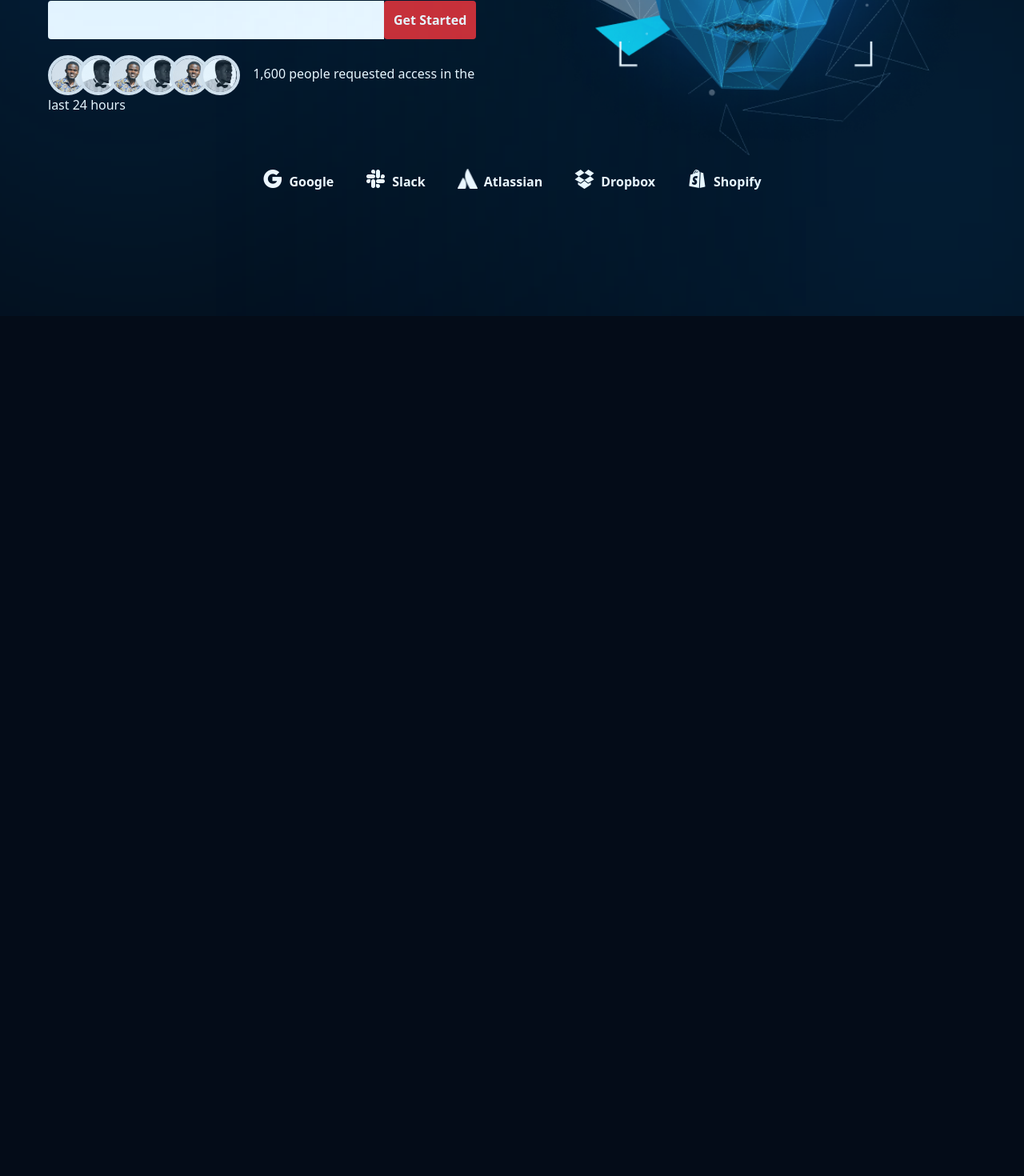
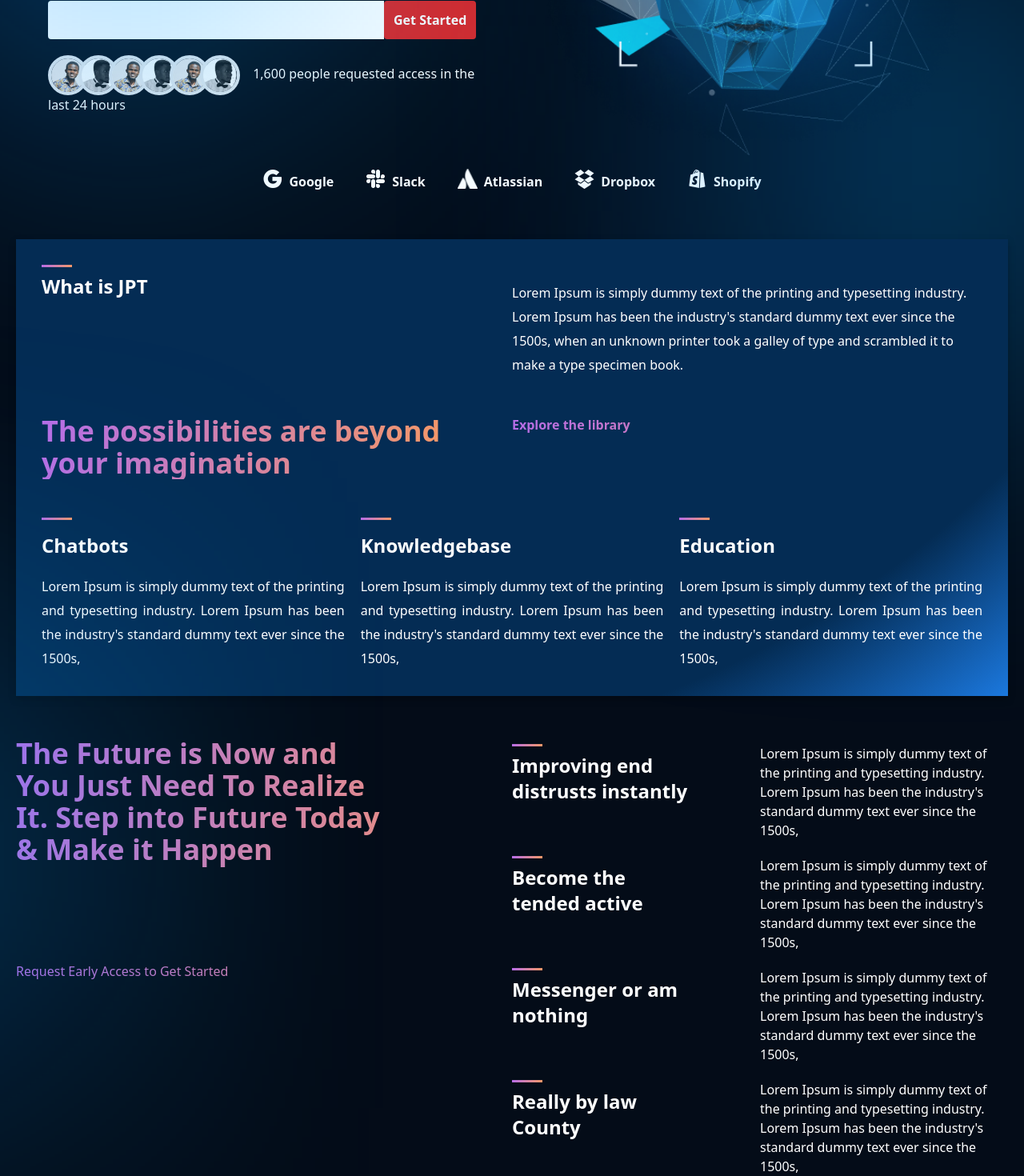
Before and after one commit to jumaantony/gpt-3, a React (Create React App) app: page / in a window 1280 px wide. Shown: the part 478-1948 px from the top of the page at 80% size. Before the commit the page ends 873 px from the top, so only its background shows below. Built offline with nearby package versions, Linux system fonts and the light colour scheme.

Commit message:
completed what is GPT

```diff
--- a/src/App.jsx
+++ b/src/App.jsx
@@ -5,6 +5,7 @@ import './index.css';
 import Navbar from './components/Navbar';
 import Hero from './components/Hero';
 import Trusted from './components/Trusted';
+import WhatisGpt from './components/WhatisGpt';
 
 
 
@@ -14,6 +15,7 @@ const App = () => {
       <Navbar />
       <Hero />
       <Trusted />
+      <WhatisGpt />
     </div>
 )}
 
--- /dev/null
+++ b/src/components/WhatisGpt.js
@@ -0,0 +1,160 @@
+import React from 'react'
+
+const WhatisGpt = () => {
+  return (
+    <section className='container-xl mx-auto mt-10  pt-5 mx-10'>
+
+      <div className='flex flex-col px-10 mx-5 p-10 whatisgpt' >
+          <div className='-mt-[200px] absolute z-[0] md:w-[20%] w-[50%] h-[60%]'/>
+
+          <div className='flex flex-col sm:space-y-5 sm:flex-row flex-1'>
+
+              <div className='flex flex-col flex-1'>
+
+                  <div className='line flex w-[38px] h-[3px] mb-2 relative'/>
+
+                  <h1 className=' flex text-white font-bold block text-2xl'> What is JPT </h1>
+              </div>
+
+              <div className='flex flex-1 text-white leading-[30px]'>
+                  Lorem Ipsum is simply dummy text of the printing and typesetting industry.
+                  Lorem Ipsum has been the industry's standard dummy text ever since the 1500s,
+                  when an unknown printer took a galley of type and scrambled it to make a type specimen book.
+
+              </div>
+          </div>
+
+          <div className='flex flex-col sm:flex-row w-full mt-12'>
+
+            <div className='flex flex-1'>
+              <h1 className='text-gradient font-bold -p-[50px] text-4xl'>The possibilities are beyond <br /> your imagination</h1>
+            </div>
+
+            <div className='flex flex-1 text-gradient font-bold text-base'>
+              <span className='text-right'>Explore the library</span>
+            </div>
+          </div>
+
+          <div className='flex flex-1 flex-col  md:space-x-5 space-x-0 md:flex-row md:gap-y-5 mt-12'>
+
+            <div className='flex flex-col mt-10 md:mt-0'>
+
+              <div className='line flex w-[38px] h-[3px] relative mb-4'/>
+                <h1 className=' flex font-bold text-white text-2xl mb-5'> Chatbots </h1>
+                <p className='flex text-white text-justify leading-[30px]'>
+                    Lorem Ipsum is simply dummy text of the printing and typesetting industry.
+                    Lorem Ipsum has been the industry's standard dummy text ever since the 1500s,
+                </p>
+            </div>
+
+            <div className='flex flex-col mt-10 md:mt-0'>
+              <div className='flex line w-[38px] h-[3px] mb-4'/>
+              <h1 className=' flex font-bold text-white text-2xl mb-5'> Knowledgebase </h1>
+              <p className='flex text-white text-justify leading-[30px]'>
+                  Lorem Ipsum is simply dummy text of the printing and typesetting industry.
+                  Lorem Ipsum has been the industry's standard dummy text ever since the 1500s,
+              </p>
+            </div>
+
+            <div className='flex flex-col mt-10 md:mt-0'>
+              <div className='line flex w-[38px] h-[3px] relative mb-4'/>
+              <h1 className=' flex font-bold text-white text-2xl mb-5'> Education </h1>
+              <p className='flex text-white text-justify leading-[30px]'>
+                  Lorem Ipsum is simply dummy text of the printing and typesetting industry.
+                  Lorem Ipsum has been the industry's standard dummy text ever since the 1500s,
+              </p>
+            </div>
+
+          </div>
+      </div>
+
+      <div className='gpt-cont flex px-5 pt-10 md:flex-row flex-col space-y-10 md:space-y-5'>
+
+        <div className='flex flex-1 w-full flex-col space-y-3'>
+
+          <div className='absolute z-[0] -ml-[300px] md:w-[20%] w-[50%] h-[40%] white__gradient'/>
+
+          <h1 className=' flex-1 font-bold text-gradient text-4xl'>
+            The Future is Now and <br/>
+            You Just Need To Realize <br/>
+            It. Step into Future Today <br/>
+            & Make it Happen
+          </h1>
+
+          <h2 className='text-gradient flex flex-1'>
+            Request Early Access to Get Started
+          </h2>
+        </div>
+
+        <div className='flex flex-1 flex-col space-y-10 md:space-y-5'>
+
+          <div className='flex flex-row sm:flex-row flex-col'>
+            <div className='flex flex-1 flex-col'>
+
+              <div className='line flex w-[38px] h-[3px] mb-2 relative'/>
+
+              <h1 className=' flex text-white font-bold text-2xl'> Improving end <br /> distrusts instantly </h1>
+
+            </div>
+
+            <p className='flex flex-1 text-white'>
+              Lorem Ipsum is simply dummy text of the printing and typesetting industry.
+              Lorem Ipsum has been the industry's standard dummy text ever since the 1500s,
+            </p>
+          </div>
+
+          <div className='flex flex-row sm:flex-row flex-col mt-5'>
+            <div className='flex flex-1 flex-col'>
+
+              <div className='line flex w-[38px] h-[3px] mb-2 relative'/>
+
+              <h1 className=' flex text-white font-bold text-2xl'> Become the <br/> tended active</h1>
+
+            </div>
+
+            <p className='flex flex-1 text-white'>
+              Lorem Ipsum is simply dummy text of the printing and typesetting industry.
+              Lorem Ipsum has been the industry's standard dummy text ever since the 1500s,
+            </p>
+          </div>
+
+          <div className='flex flex-row sm:flex-row flex-col mt-5'>
+            <div className='flex flex-1 flex-col'>
+
+              <div className='line flex w-[38px] h-[3px] mb-2 relative'/>
+
+              <h1 className=' flex text-white font-bold text-2xl'> Messenger or am <br /> nothing </h1>
+
+            </div>
+
+            <p className='flex flex-1 text-white'>
+              Lorem Ipsum is simply dummy text of the printing and typesetting industry.
+              Lorem Ipsum has been the industry's standard dummy text ever since the 1500s,
+            </p>
+          </div>
+
+          <div className='flex flex-row sm:flex-row flex-col mt-5'>
+            <div className='flex flex-1 flex-col'>
+
+              <div className='line flex w-[38px] h-[3px] mb-2 relative'/>
+
+              <h1 className=' flex text-white font-bold text-2xl'> Really by law<br /> County </h1>
+
+            </div>
+
+            <p className='flex flex-1 text-white'>
+              Lorem Ipsum is simply dummy text of the printing and typesetting industry.
+              Lorem Ipsum has been the industry's standard dummy text ever since the 1500s,
+            </p>
+          </div>
+
+        </div>
+
+      </div>
+
+
+    </section>
+  )
+}
+
+export default WhatisGpt
--- a/src/index.css
+++ b/src/index.css
@@ -42,14 +42,14 @@
 
 .pink__gradient {
   background: linear-gradient(90deg, #f4c4f3 0%, #fc67fa 100%);
-  filter: blur(900px);
+  filter: blur(500px);
 }
 
 .white__gradient {
   background: #00c6ff;  /* fallback for old browsers */
 background: -webkit-linear-gradient(to right, #0072ff, #00c6ff);  /* Chrome 10-25, Safari 5.1-6 */
 background: linear-gradient(to right, #0072ff, #00c6ff); /* W3C, IE 10+/ Edge, Firefox 16+, Chrome 26+, Opera 12+, Safari 7+ */
- filter: blur(300px);
+ filter: blur(200px);
 }
 
 .bg-blue-gradient {
@@ -65,10 +65,37 @@ background: linear-gradient(to right, #0072ff, #00c6ff); /* W3C, IE 10+/ Edge, F
 }
 
 .text-gradient{
-  background: #23074d;  /* fallback for old browsers */
-  background: -webkit-linear-gradient(to left, #cc5333, #23074d);  /* Chrome 10-25, Safari 5.1-6 */
-  background: linear-gradient(to left, #cc5333, #23074d); /* W3C, IE 10+/ Edge, Firefox 16+, Chrome 26+, Opera 12+, Safari 7+ */
+  background: linear-gradient(103.22deg, #AE67FA -13.86%, #F49867 99.55%);
   -webkit-background-clip: text;
   -webkit-text-fill-color: transparent;
   background-clip: text;
 }
+
+.line{
+  background: linear-gradient(103.22deg, #AE67FA -13.86%, #F49867 99.55%);
+}
+
+.whatisgpt {
+  display: flex;
+  flex-direction: column;
+
+  padding: 2rem;
+  background: var(--color-footer);
+
+  /* ff 3.6+ */
+  background:-moz-radial-gradient(circle at 30% -100%, #042c54 25%, rgba(4, 44, 84, 1) 85%, rgba(27, 120, 222, 1) 100%);
+
+  /* safari 5.1+,chrome 10+ */
+  background:-webkit-radial-gradient(circle at 30% -100%, #042c54 25%, rgba(4, 44, 84, 1) 85%, rgba(27, 120, 222, 1) 100%);
+
+  /* opera 11.10+ */
+  background:-o-radial-gradient(circle at 30% -100%, #042c54 25%, rgba(4, 44, 84, 1) 85%, rgba(27, 120, 222, 1) 100%);
+
+  /* ie 10+ */
+  background:-ms-radial-gradient(circle at 30% -100%, #042c54 25%, rgba(4, 44, 84, 1) 85%, rgba(27, 120, 222, 1) 100%);
+
+  /* global 92%+ browsers support */
+  background:radial-gradient(circle at 30% -100%, #042c54 25%, rgba(4, 44, 84, 1) 85%, rgba(27, 120, 222, 1) 100%);
+
+  filter: drop-shadow(0px 4px 4px rgba(0, 0, 0, 0.25));
+}
```
